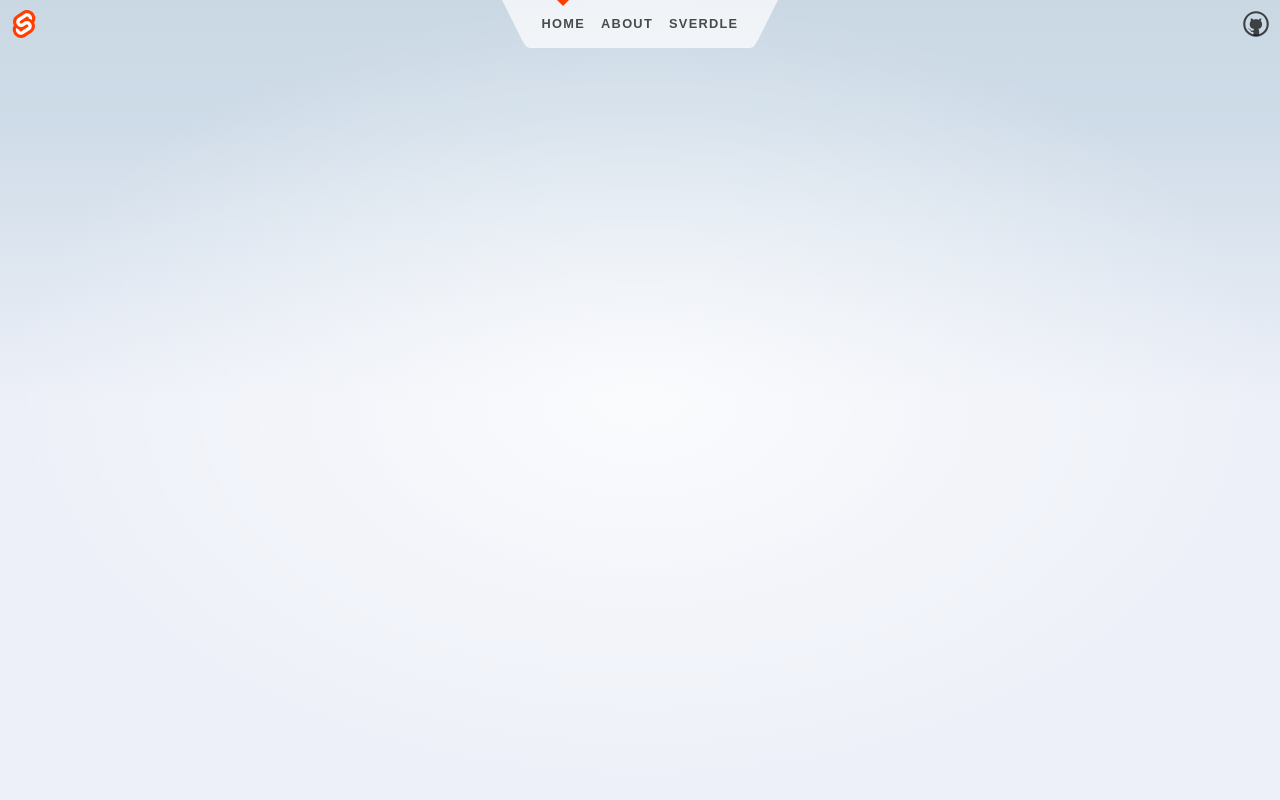
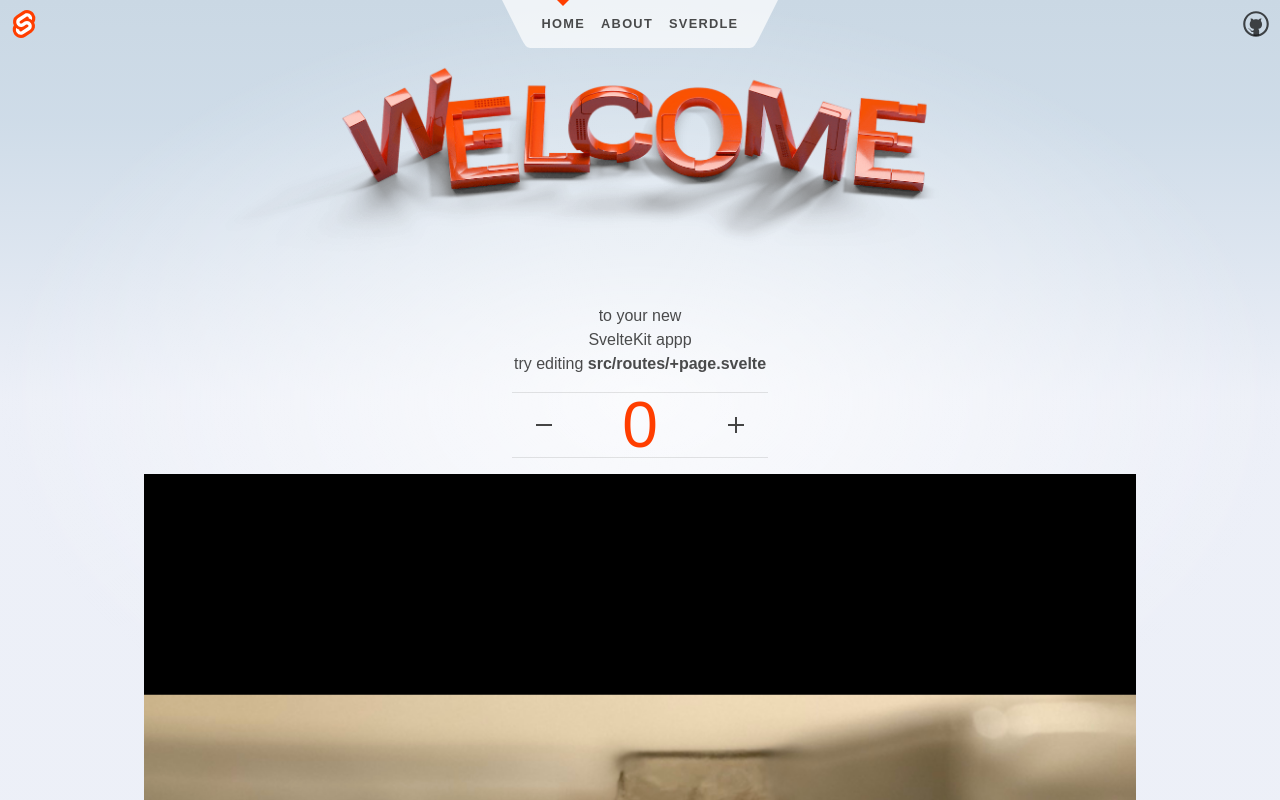
Before and after one commit to nagi4205/multiple-counter-app, a SvelteKit app: page / in a window 1280 px wide. Shown: the top 800 px of the page. Built offline with nearby package versions, Linux system fonts and the light colour scheme.

Commit message:
デプロイのテスト

```diff
--- a/src/routes/+page.svelte
+++ b/src/routes/+page.svelte
@@ -1,5 +1,5 @@
+<script lang="ts">
 	  import Counter from './Counter.svelte';
-<script lang="ts">
 		import welcome from '$lib/images/svelte-welcome.webp';
 		import welcome_fallback from '$lib/images/svelte-welcome.png';
 		import cute_dog from '$lib/images/img_1194.png';
@@ -19,7 +19,7 @@
 				</picture>
 			</span>
 
-		to your new<br />SvelteKit app
+			to your new<br />SvelteKit appp
 		</h1>
 
 		<h2>
```
Lines whose indentation alone changed are shown as unchanged.
